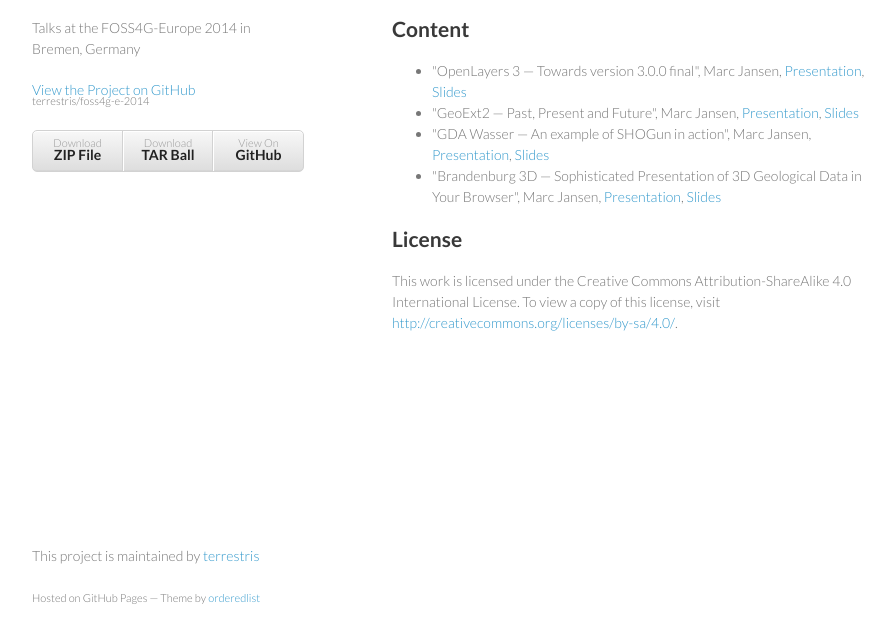
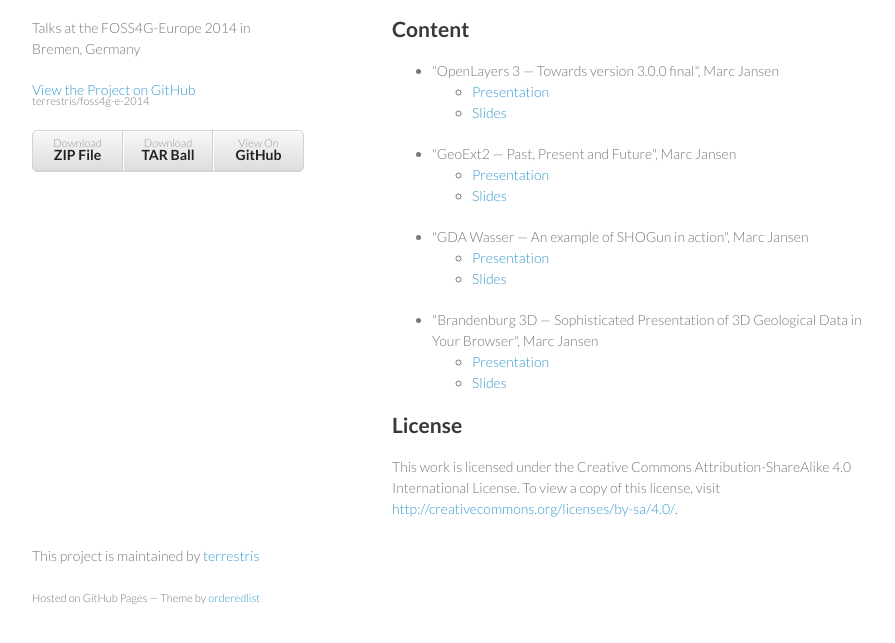
Before and after one commit to terrestris/foss4g-e-2014, a plain HTML site: page index.html in a window 1280 px wide. Shown: the part 123-766 px from the top of the page, without its empty margins (178-1073 px from the left). Drawn offline with Linux system fonts and the light colour scheme.

Commit message:
Correct links and fix whitespace.

```diff
--- a/index.html
+++ b/index.html
@@ -36,25 +36,33 @@
 
 <ul>
     <li>
-		"OpenLayers 3 &mdash; Towards version 3.0.0 final", Marc Jansen,
-		<a href="http://terrestris.github.io/foss4g-e-2014/openlayers3">Presentation</a>,
-		<a href="http://terrestris.github.io/foss4g-e-2014/openlayers3/slides.pdf">Slides</a>
+        "OpenLayers 3 &mdash; Towards version 3.0.0 final", Marc Jansen
+        <ul>
+            <li><a href="http://terrestris.github.io/foss4g-e-2014/openlayers3">Presentation</a></li>
+            <li><a href="http://terrestris.github.io/foss4g-e-2014/openlayers3/slides.pdf">Slides</a></li>
+        </ul>
     </li>
     <li>
-		"GeoExt2 &mdash; Past, Present and Future", Marc Jansen,
-		<a href="http://terrestris.github.io/foss4g-e-2014/gdawasser">Presentation</a>,
-		<a href="http://terrestris.github.io/foss4g-e-2014/gdawasser/slides.pdf">Slides</a>
+        "GeoExt2 &mdash; Past, Present and Future", Marc Jansen
+        <ul>
+            <li><a href="http://terrestris.github.io/foss4g-e-2014/geoext2">Presentation</a></li>
+            <li><a href="http://terrestris.github.io/foss4g-e-2014/geoext2/slides.pdf">Slides</a></li>
+        </ul>
     </li>
     <li>
-		"GDA Wasser &mdash; An example of SHOGun in action", Marc Jansen,
-		<a href="http://terrestris.github.io/foss4g-e-2014/gdawasser">Presentation</a>,
-		<a href="http://terrestris.github.io/foss4g-e-2014/gdawasser/slides.pdf">Slides</a>
+        "GDA Wasser &mdash; An example of SHOGun in action", Marc Jansen
+        <ul>
+            <li><a href="http://terrestris.github.io/foss4g-e-2014/gdawasser">Presentation</a></li>
+            <li><a href="http://terrestris.github.io/foss4g-e-2014/gdawasser/slides.pdf">Slides</a></li>
+        </ul>
     </li>
     <li>
         "Brandenburg 3D &mdash; Sophisticated Presentation of 3D Geological Data in Your
-		Browser", Marc Jansen,
-		<a href="http://terrestris.github.io/foss4g-e-2014/brandenburg3d">Presentation</a>,
-		<a href="http://terrestris.github.io/foss4g-e-2014/brandenburg3d/slides.pdf">Slides</a>
+        Browser", Marc Jansen
+        <ul>
+            <li><a href="http://terrestris.github.io/foss4g-e-2014/brandenburg3d">Presentation</a></li>
+            <li><a href="http://terrestris.github.io/foss4g-e-2014/brandenburg3d/slides.pdf">Slides</a></li>
+        </ul>
     </li>
 </ul>
 
```
Lines whose indentation alone changed are shown as unchanged.
